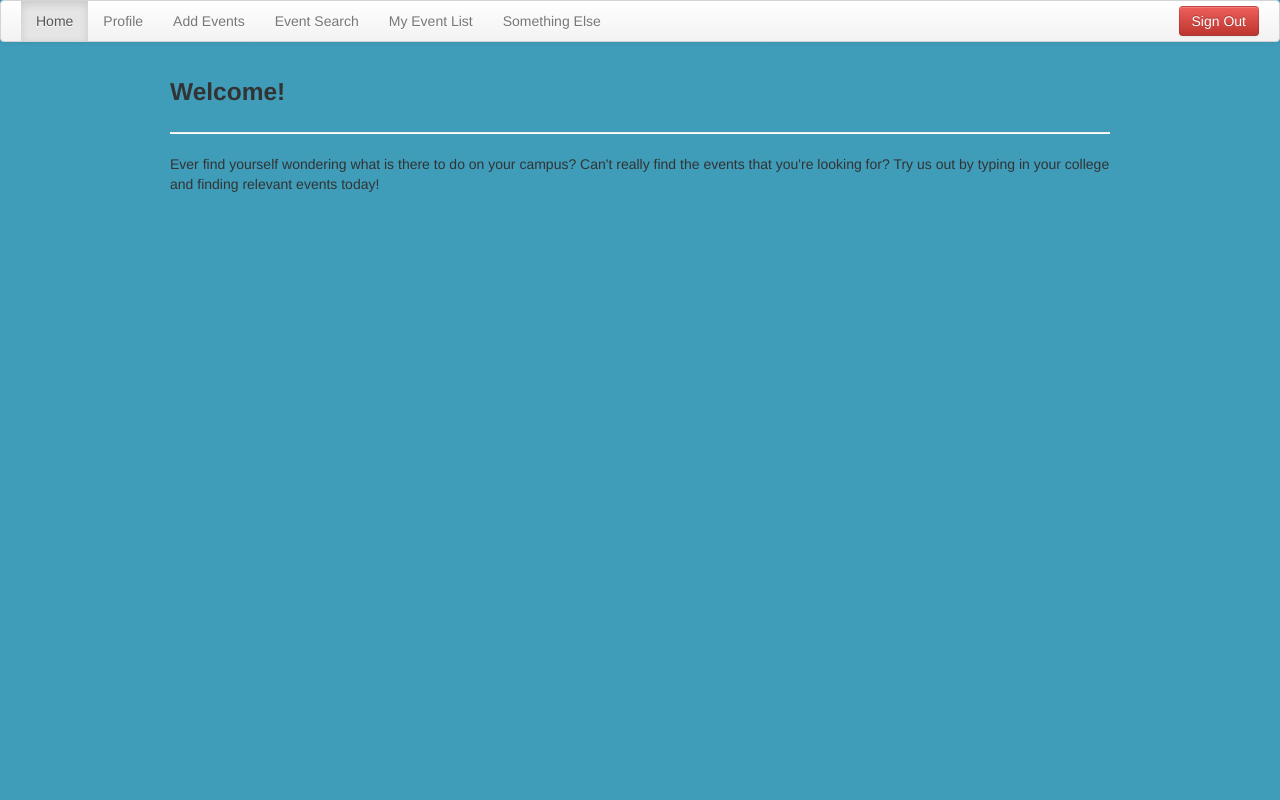
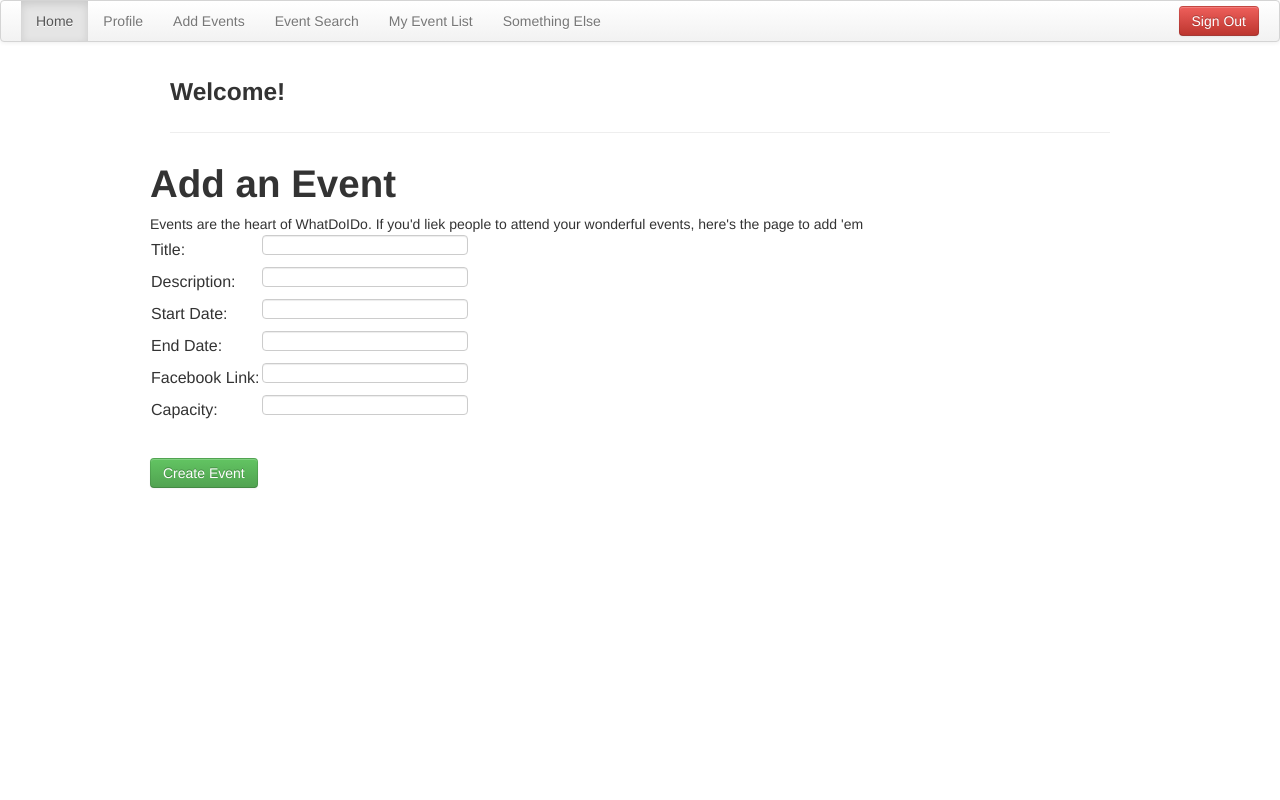
Before and after one commit to KhalidRich/WhatDoIDo, a Flask app: page /add_event in a window 1280 px wide. Run offline with Flask 2, Linux system fonts and the light colour scheme; a user stored in the database is signed in; some libraries are stand-ins or nearby versions.

```diff
--- a/app/forms.py
+++ b/app/forms.py
@@ -3,8 +3,16 @@ from wtforms import TextField, BooleanField, TextAreaField
 from wtforms.validators import Required, Length
 
 class LoginForm(Form):
-    openid = TextField('openid', validators = [Required()])
+    openid = TextField('openid')
     remember_me = BooleanField('remember_me', default = False)
+
+class CustomRegistrationForm(Form):
+	email = TextField('email', validators = [Required()])
+	fname = TextField('fname', validators = [Required(), Length(max=120)])
+	lname = TextField('lname', validators = [Required(), Length(max=25)])
+	school = TextField('school', validators = [Required(), Length(max=25)])
+	sex = TextField('sex', validators = [Required()])
+	password = TextField('sex', validators = [Required()])
 
 class EditProfileForm(Form):
 	email = TextField('email', validators = [Required()])
@@ -12,3 +20,12 @@ class EditProfileForm(Form):
 	lname = TextField('lname', validators = [Required(), Length(max=25)])
 	school = TextField('school', validators = [Required(), Length(max=25)])
 	sex = TextField('sex', validators = [Required()])
+
+class AddEventForm(Form):
+	title = TextField('title', validators = [Required()])
+	description = TextField('description', validators=[Required()])
+	start_date = TextField('start_date', validators=[Required()])
+	end_date = TextField('end_date', validators=[Required()])
+	fb_link = TextField('fb_link', validators=[Required()])
+	capacity = TextField('capacity', validators=[Required()])
+	hosted_by = TextField('hosted_by', validators=[Required()])
--- a/app/models.py
+++ b/app/models.py
@@ -18,6 +18,7 @@ class User(db.Model):
 	school = db.Column(db.String(25))
 	sex = db.Column(db.SmallInteger)
 	role = db.Column(db.SmallInteger, default=ROLE_USER)
+	password = db.Column(db.String(25))
 
 	def get_id(self):
 		return unicode(self._id)
@@ -39,5 +40,36 @@ class Event(db.Model):
 	time_start = db.Column(db.String(5))
 	time_end = db.Column(db.String(5))
 	date = db.Column(db.String(11))
+	capacity = db.Column(db.Integer)
+	attending = db.Column(db.Integer)
 
-# User
+	def get_id(self):
+		return unicode(self._id)
+
+	def get_hosted_by(self):
+		return unicode(self.hosted_by)
+
+	def is_available_for_registration(self):
+		return self.capacity == self.attending
+
+	def add_registered_user(self):
+		self.attending += 1
+
+	def delete_registered_user(self):
+		if self.attending > 0:
+			self.attending -= 1
+
+	def edit_capacity(self, cap):
+		self.capacity = cap
+
+class AttendanceRelation(db.Model):
+	event_id = db.Column(db.Integer, db.ForeignKey('event._id'), primary_key=True)
+	user_id = db.Column(db.Integer, db.ForeignKey('user._id'), primary_key=True)
+	attending = db.Column(db.Integer)
+	relevant = db.Column(db.Integer)
+
+	def is_attending(self):
+		return self.attending
+
+	def is_relevant(self):
+		return self.relevant
--- /dev/null
+++ b/app/runp-heroku.py
@@ -0,0 +1,3 @@
+#!venv/bin/python
+
+from app import app
--- a/app/static/styles/styles.css
+++ b/app/static/styles/styles.css
@@ -1,17 +1,17 @@
-body{
+/*body{
 	background-color: #3F9DBA;
-}
+}*/
 
-.main-container{
+/*.main-container{
 	border-top: 60px;
 	border-left: 120px;
 	border-right: 120px;
 	border-bottom: 60px;
-}
+}*/
 
-.info{
+/*.info{
 	background-color: #FFFEE1;
-}
+}*/
 
 .sign-in-out-up{
 	float:right;
--- /dev/null
+++ b/app/templates/add_event.html
@@ -0,0 +1,50 @@
+<!-- Add Events Page -->
+{% extends "header.html" %}
+{% block content %}
+
+<div class="row">
+	<h1> Add an Event</h1>
+	<caption> Events are the heart of WhatDoIDo. If you'd liek people to attend your wonderful events, here's the page to add 'em</caption>
+
+	<form action="" method="post" name="addevent">
+		{{form.hidden_tag()}}
+		<table>
+			<tr>
+				<td>Title:</td>
+				<td>{{form.title(size=48)}}</td>
+			</tr>
+
+			<tr>
+				<td>Description:</td>
+				<td>{{form.description(size=48)}}</td>
+			</tr>
+
+			<tr>
+				<td>Start Date:</td>
+				<td>{{form.start_date(size=48)}}</td>
+			</tr>
+
+			<tr>
+				<td>End Date:</td>
+				<td>{{form.end_date(size=48)}}</td>
+			</tr>
+
+			<tr>
+				<td>Facebook Link:</td>
+				<td>{{form.fb_link(size=255)}}</td>
+			</tr>
+
+			<tr>
+				<td>Capacity:</td>
+				<td>{{form.capacity(size=10)}}</td>
+			</tr>
+
+			<tr>
+				<td style="visibility:hidden">Hosted By:</td>
+				<td>{{form.capacity(size=10, style="visibility:hidden")}}</td>
+			</tr>
+		</table>
+
+		<input type="submit" value="Create Event" class="btn btn-success" />
+</div>
+{% endblock %}
--- a/app/templates/header.html
+++ b/app/templates/header.html
@@ -1,7 +1,7 @@
 <html>
 <head>
-	<link href="static/styles/bootstrap/css/bootstrap.min.css" rel="stylesheet" media="screen">
-	<link href="static/styles/styles.css" rel="stylesheet" media="screen">
+	<link href="static/styles/bootstrap/css/bootstrap.min.css" rel="stylesheet">
+	<link href="static/styles/styles.css" rel="stylesheet">
 </head>
 <body>
 	<div class="navbar">
@@ -10,7 +10,7 @@
 				<ul class="nav">
 					<li class="active"><a href="/">Home</a></li>
 					<li><a href="/profile">Profile</a></li>
-					<li><a href="/add">Add Events</a></li>
+					<li><a href="/add_event">Add Events</a></li>
 					<li><a href="/search">Event Search</a></li>
 					<li><a href="#">My Event List</a></li>
 					<li><a href="#">Something Else</a></li>
--- a/app/views.py
+++ b/app/views.py
@@ -6,7 +6,7 @@
 from flask import render_template, flash, redirect, session, url_for, request, g
 from flask.ext.login import login_user, logout_user, current_user, login_required
 from app import app, db, lm, oid
-from forms import LoginForm, EditProfileForm
+from forms import LoginForm, EditProfileForm, CustomRegistrationForm, AddEventForm
 from models import User, ROLE_USER, ROLE_ADMIN
 
 @lm.user_loader
@@ -59,17 +59,17 @@ def edit_profile():
 		form.sex.data = g.user.sex
 	return render_template('edit_profile.html', form=form)
 
-
 #Add Events page
-
-@app.route('/add')
-def add():
-    return render_template('index.html')
+@app.route('/add_event')
+def add_event():
+	form = AddEventForm()
+	return render_template('add_event.html', form=form, user=g.user)
 
 @app.route('/details/<event_id>')
 def details(event_id):
     return render_template('index.html')
 
+#Signup and signin pages
 @app.route('/signup', methods=['GET', 'POST'])
 def signup():
     if(request.method == 'GET'):
@@ -82,17 +82,32 @@ def signup():
     else:
         return render_template('error404.html')
 
+@app.route('/register', methods=['POST'])
+def register():
+	if session.get('signed_in'):
+		redirect(url_for('index'))
+	print request
+	form = request.form
+	if form is None:
+		return render_template('error404.html')
+	user = User(email=form['email'], fname=form['fname'], lname=form['lname'], school=form['school'], password=form['pwd'])
+	db.session.add(user)
+	db.session.commit()
+	return redirect(url_for('index'))
+
 @app.route('/signin', methods=['GET', 'POST'])
 @oid.loginhandler
 def signin():
+	url_for('static', filename='styles/styles.css')
+	url_for('static', filename='styles/bootstrap/css/bootstrap.min.css')
 	if g.user is not None and g.user.is_authenticated():
 		return redirect(url_for('index'))
-
 	form = LoginForm()
+	custom_form = CustomRegistrationForm()
 	if (form.validate_on_submit()):
 		session['remember_me'] = form.remember_me.data
 		return oid.try_login(form.openid.data, ask_for=['email'])
-	return render_template('signin.html', title='Sign In', form=form, providers=app.config['OPENID_PROVIDERS'])
+	return render_template('signin.html', title='Sign In', form=form, custom_form=custom_form, providers=app.config['OPENID_PROVIDERS'])
 
 @oid.after_login
 def after_login(resp):
```
Also changed, not shown: app/templates/signin.html (+22 -6 lines), app/templates/signup.html (+8 -8 lines), 2 other files.
